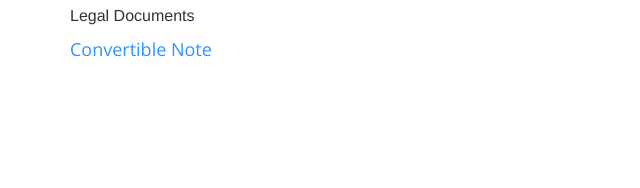
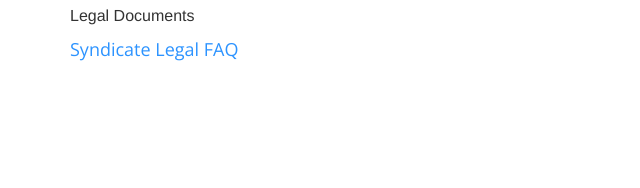
Before and after one commit to shri/Fresh-tidy, a plain HTML site: page index.html in a window 1280 px wide. Shown: the part 3157-3345 px from the top of the page, 0-640 px from the left. Drawn offline with nearby package versions, Linux system fonts and the light colour scheme; a web font is replaced by a local one.

Commit message:
fix legal

```diff
--- a/index.html
+++ b/index.html
@@ -175,7 +175,7 @@
             <div class="row">
                 <div class="col-md-6">
                     <h5 class="fadeinlater">Legal Documents</h5>
-                    <p><a href="#" class="fadeinlater">Convertible Note</a></p>
+                    <p><a href="https://angel.co/help/syndicates#legal" target="_blank" class="fadeinlater">Syndicate Legal FAQ</a></p>
                 </div>
                 <div class="col-md-6">
                     <h5 class="fadeinlater">How we're compensated</h5>
```
